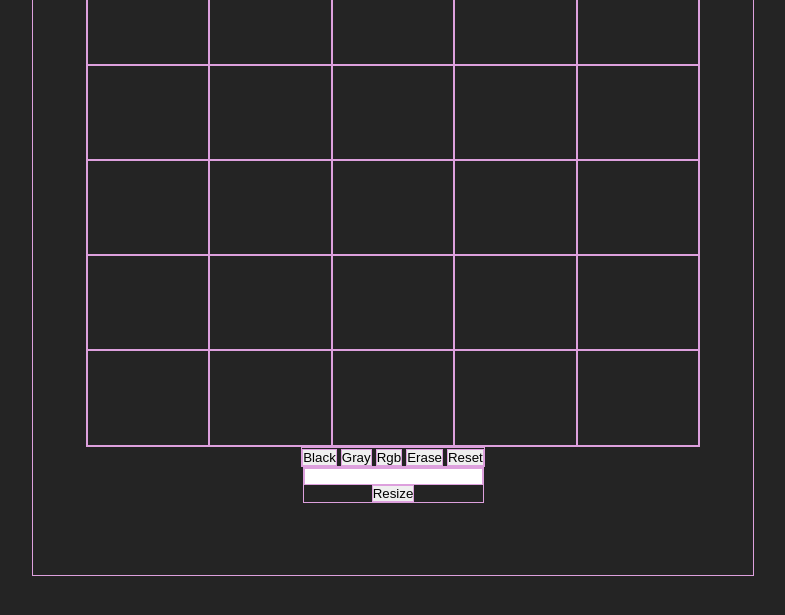
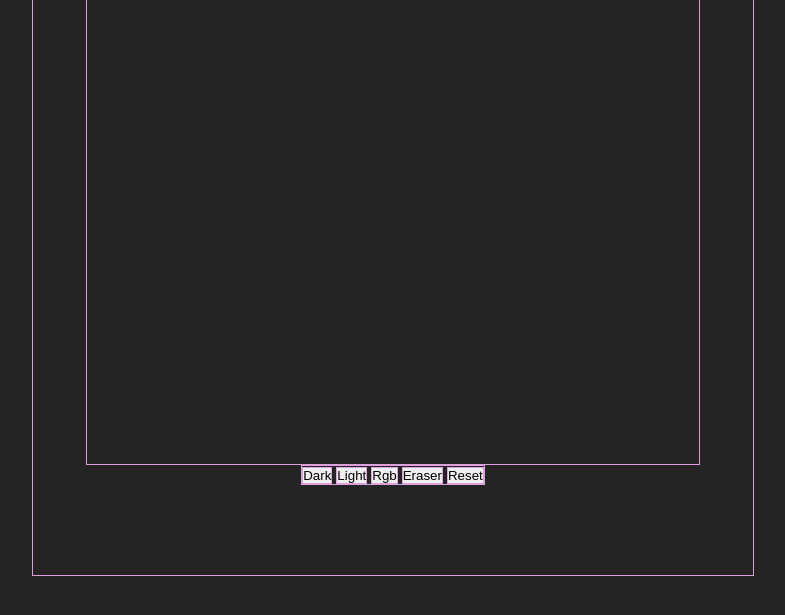
Before and after one commit to maivlys/Etch-a-Sketch, a plain HTML site: page index.html in a window 1280 px wide. Shown: the part 185-800 px from the top of the page, without its empty margins (247-1032 px from the left). Drawn offline with Linux system fonts and the light colour scheme.

Commit message:
improve structure, positioning and add IDs for js

```diff
--- a/index.html
+++ b/index.html
@@ -3,6 +3,12 @@
   <head>
     <meta charset="UTF-8" />
     <meta name="viewport" content="width=device-width, initial-scale=1.0" />
+    <link rel="preconnect" href="https://fonts.googleapis.com" />
+    <link rel="preconnect" href="https://fonts.gstatic.com" crossorigin />
+    <link
+      href="https://fonts.googleapis.com/css2?family=Pacifico&display=swap"
+      rel="stylesheet"
+    />
     <link rel="stylesheet" href="style.css" />
     <link rel="icon" type="image/x-icon" href="/imgs/favicon.png" />
     <title>sketch</title>
@@ -10,46 +16,31 @@
   <body>
     <div id="outer-container">
       <div id="header">
-        <h1>Etch A Sketch</h1>
+        <h1>Etch-A-Sketch</h1>
       </div>
       <div id="screen">
-        <div></div>
-        <div></div>
-        <div></div>
-        <div></div>
-        <div></div>
-        <div></div>
-        <div></div>
-        <div></div>
-        <div></div>
-        <div></div>
-        <div></div>
-        <div></div>
-        <div></div>
-        <div></div>
-        <div></div>
-        <div></div>
-        <div></div>
-        <div></div>
-        <div></div>
-        <div></div>
-        <div></div>
-        <div></div>
-        <div></div>
-        <div></div>
-        <div></div>
+        <!-- <div class="dynamic-div"></div> -->
       </div>
       <div id="options">
-        <button>Black</button>
-        <button>Gray</button>
-        <button>Rgb</button>
-        <button>Erase</button>
-        <button>Reset</button>
+        <button id="black">Dark</button>
+        <button id="white">Light</button>
+        <button id="rgb">Rgb</button>
+        <button id="eraser">Eraser</button>
+        <button id="resetBtn">Reset</button>
       </div>
-      <div id="resize-container">
-        <input type="text" id="user-input" />
-        <button>Resize</button>
-      </div>
+      <!-- <div id="resize-container">
+        <label for="user-input">Width:</label>
+        <input
+          type="number"
+          id="user-input"
+          placeholder="30"
+          autocomplete="off"
+          min="10"
+          max="60"
+        />
+        <button id="resize-btn">Resize</button>
+        <p id="msg">min is 10x10, max is 80x80</p>
+      </div> -->
     </div>
     <script src="app.js"></script>
   </body>
```
